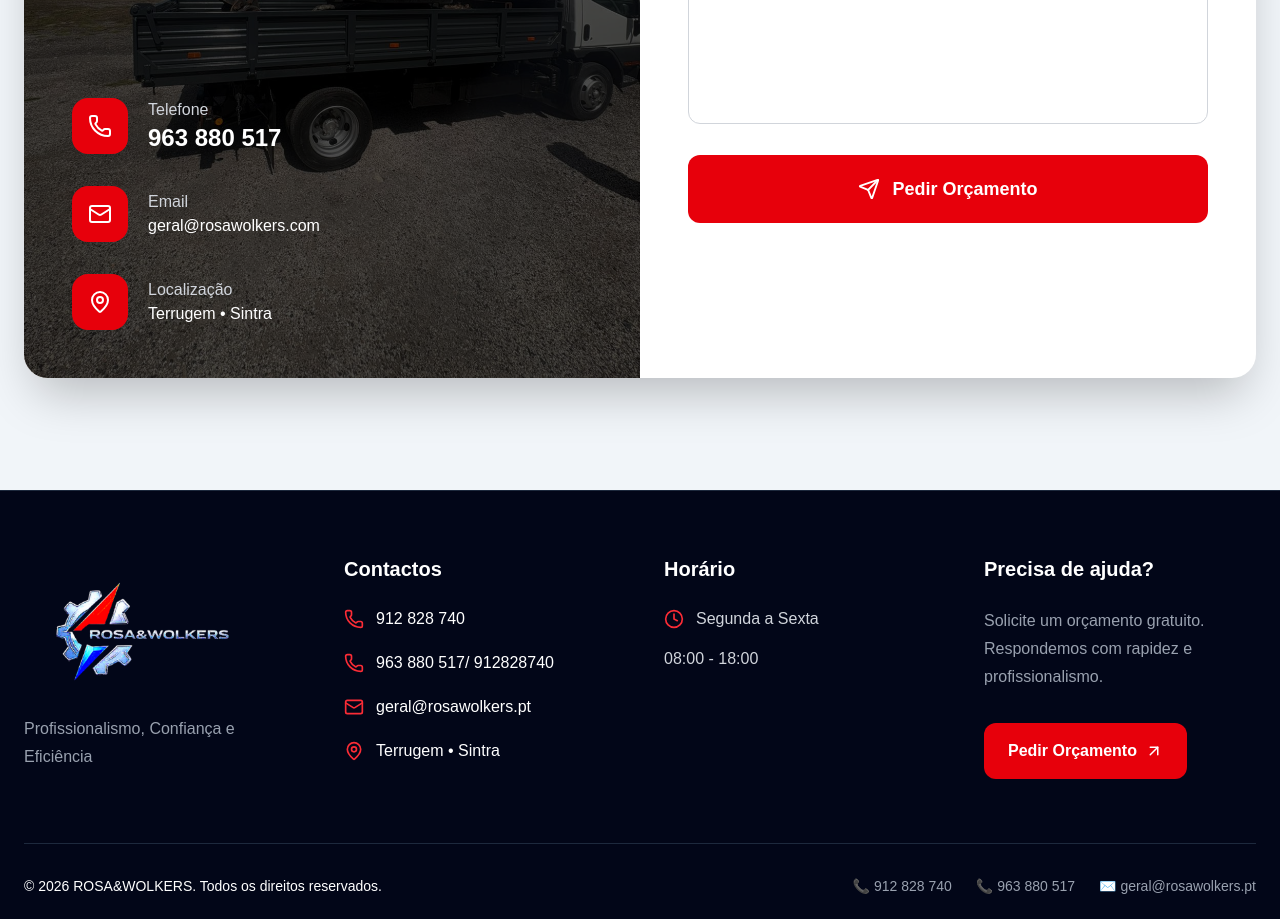
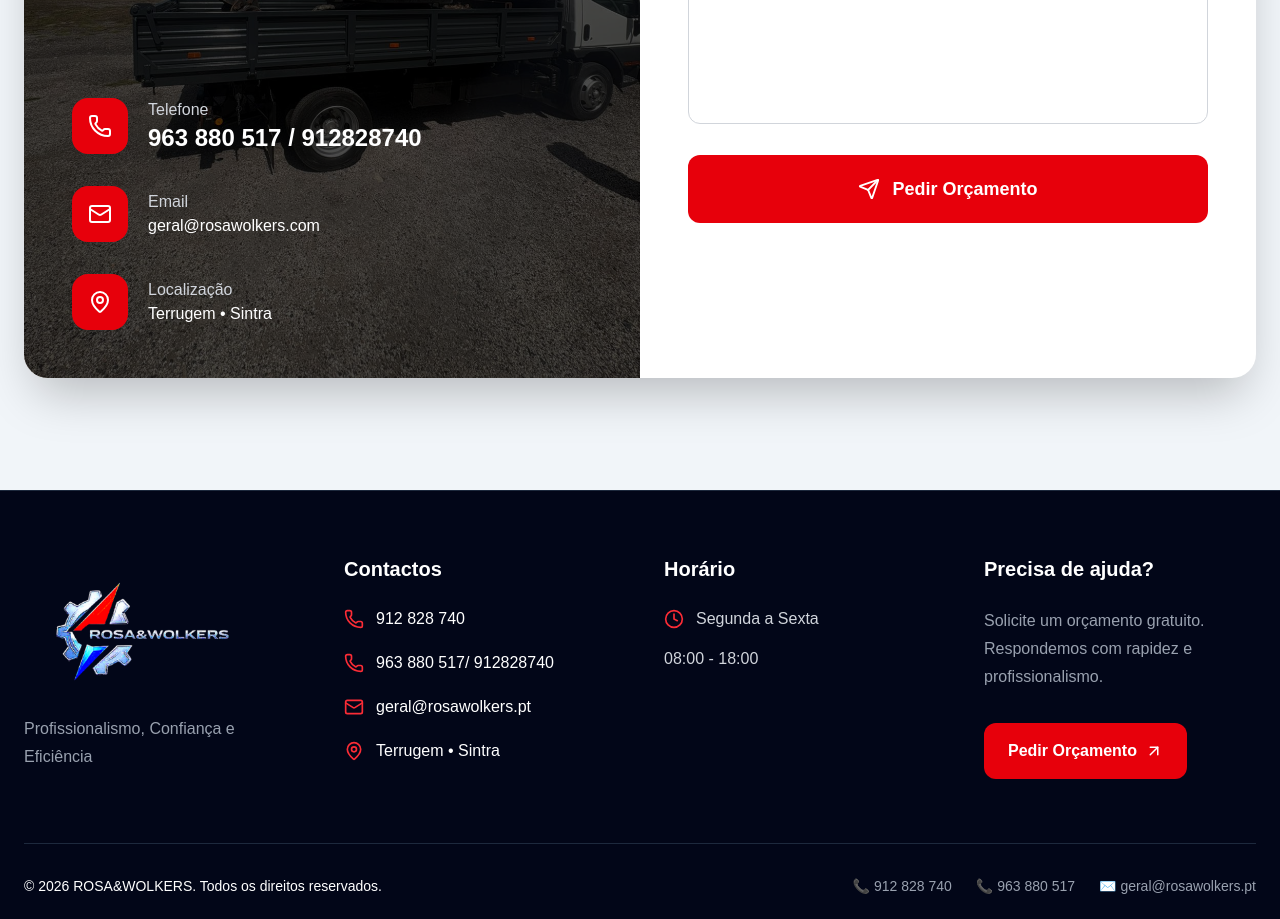
Before and after one commit to rodrigorosa1896-bot/rosa-wolkers, a Next.js app: page / in a window 1280 px wide. Shown: the part 5100-6019 px from the top of the page. Built offline with nearby package versions, Linux system fonts and the light colour scheme.

Commit message:
Melhora nas descricoes

```diff
--- a/components/Contact.tsx
+++ b/components/Contact.tsx
@@ -171,7 +171,7 @@ export default function Contact() {
                     </p>
 
                     <p className="text-white text-xl md:text-2xl font-bold">
-                      963 880 517
+                      963 880 517 / 912828740
                     </p>
 
                   </div>
```
